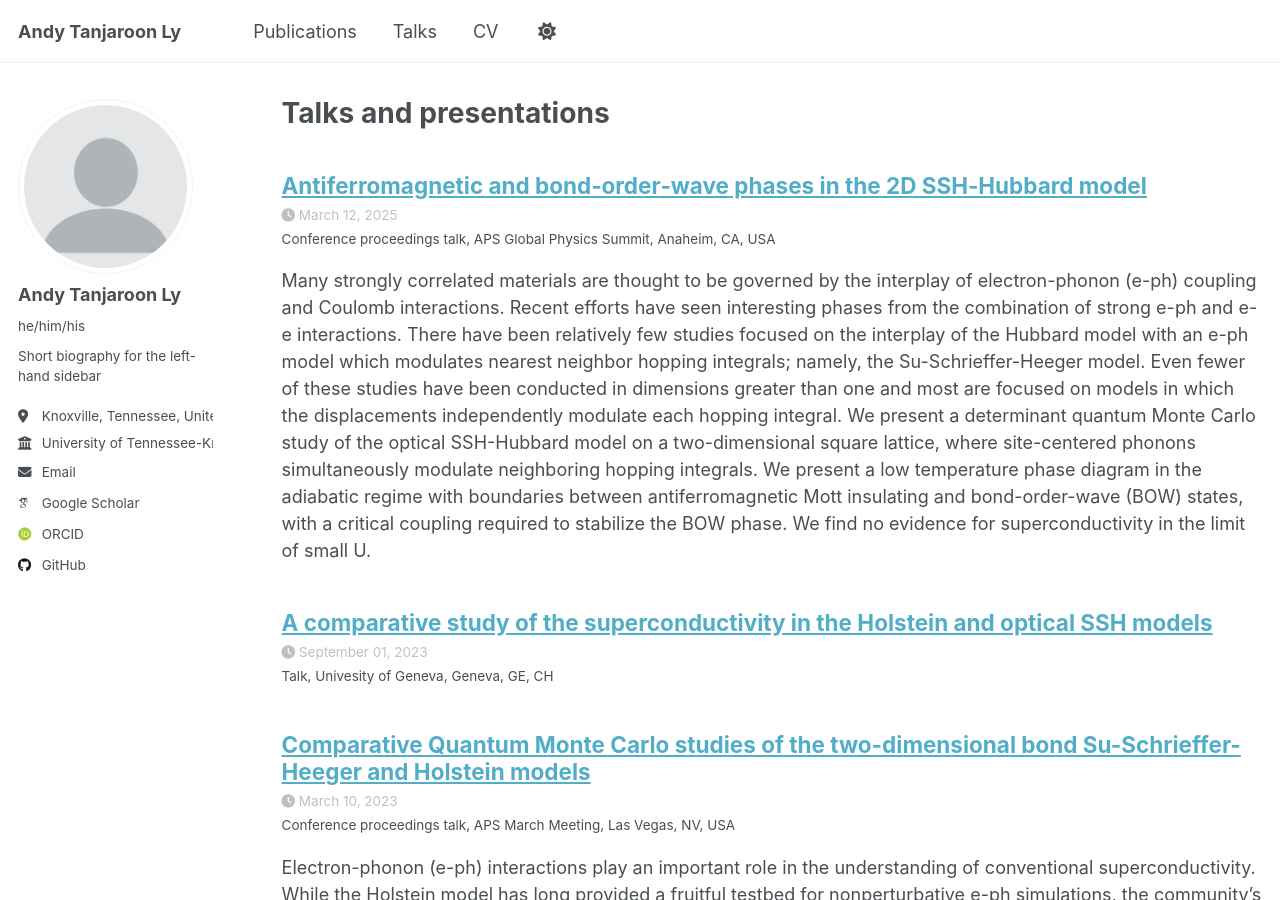
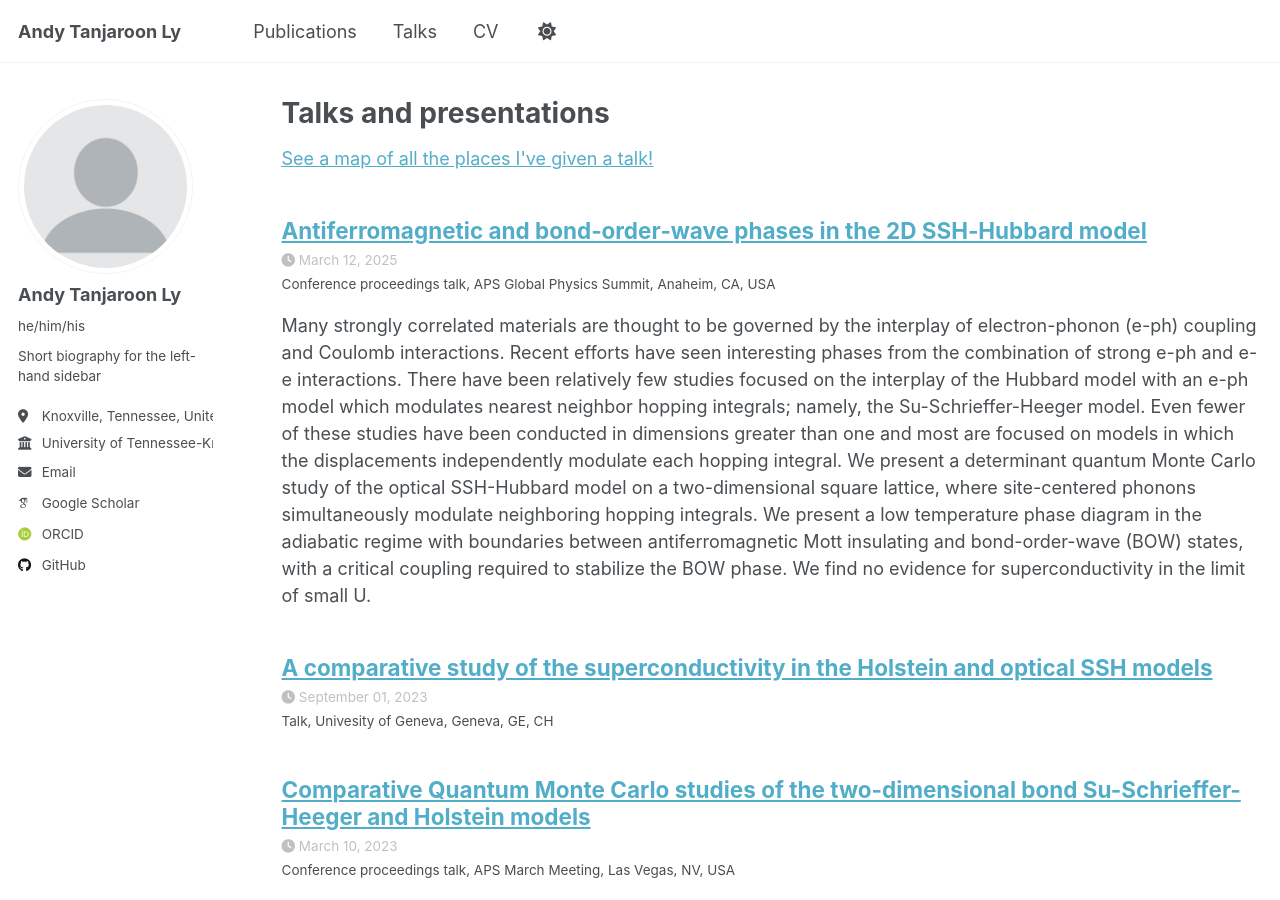
Before and after one commit to atanjaro/atanjaro.github.io, a Jekyll site: the page built from _pages/talks.html, in a window 1280 px wide and 900 px high. Built offline with Jekyll 4.4.1, drawn with Linux system fonts in a browser that asks for light colours; some web fonts are replaced; a script that is not in the unit is left out; part of the change alters nothing that is shown.

```diff
--- a/_config.yml
+++ b/_config.yml
@@ -94,7 +94,7 @@ breadcrumbs              : false # true, false (default)
 words_per_minute         : 160
 future                   : true
 read_more                : "disabled" # if enabled, adds "Read more" links to excerpts
-talkmap_link             : false      #change to true to add link to talkmap on talks page
+talkmap_link             : true      #change to true to add link to talkmap on talks page
 comments:
   provider               : # false (default), "disqus", "discourse", "facebook", "google-plus", "staticman", "custom"
   disqus:
@@ -135,7 +135,7 @@ yandex_site_verification :
 
 # Social Sharing
 twitter:
-  username               : &twitter
+  username               :
 facebook:
   username               :
   app_id                 :
```
